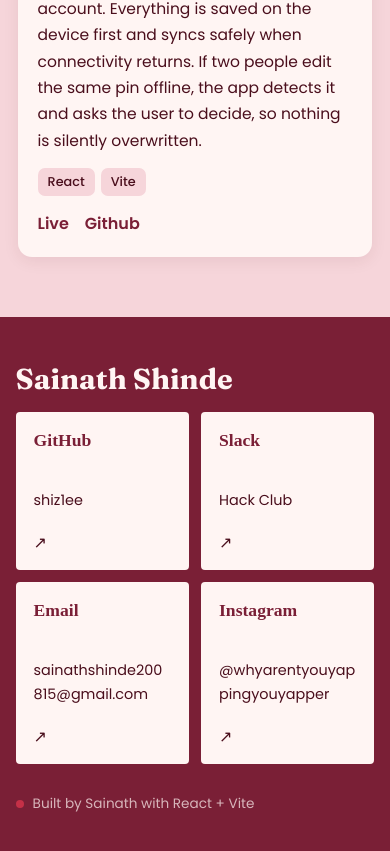
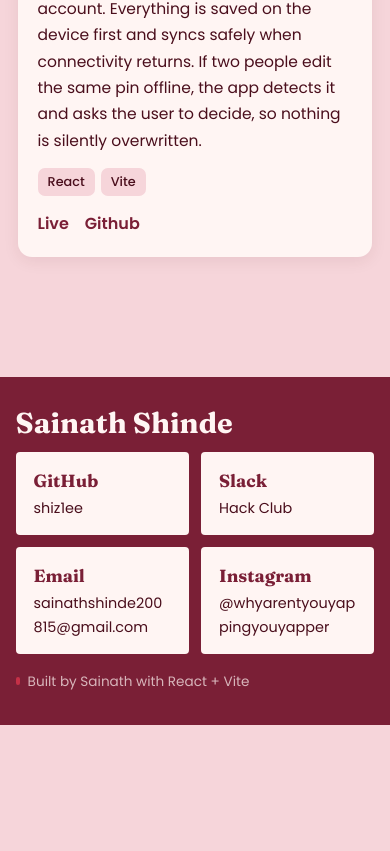
Before and after one commit to shiz1ee/My-Builder-Page, a React (Vite) app: page / in a window 390 px wide. Shown: the part 5503-6354 px from the top of the page. After the commit the page ends 6228 px from the top, so only its background shows below. Built offline with nearby package versions, Linux system fonts and the light colour scheme.

Commit message:
fixed the footer

```diff
--- a/src/components/Footer.css
+++ b/src/components/Footer.css
@@ -1,56 +1,3 @@
-.footer {
-    background: var(--burgundy);
-    color: var(--card);
-    padding: 48px max(4vw, calc((100vw - 1000px) / 2));
-}
-
-.contact-list {
-    display: grid;
-    grid-template-columns: repeat(4, 1fr);
-    gap: 12px;
-}
-
-.contact-row {
-    display: flex;
-    align-items: flex-start;
-    gap: 16px;
-    color: var(--text);
-    text-decoration: none;
-    transition: transform 0.2s;
-    background: var(--card);
-    padding: 14px 18px;
-    border-radius: var(--radius);
-    position: relative;
-    flex-direction: column;
-}
-
-.contact-row:hover {
-    transition: translateY(-4px);
-}
-
-.row-label {
-    font-family: 'Faunces', serif;
-    font-weight: 701;
-    font-size: 1.1rem;
-    color: var(--burgundy);
-}
-
-.row-handle {
-    font-size: 0.9rem;
-    overflow-wrap: anywhere;
-}
-
-.row-arrow {
-    color: var(--burgundy);
-    transition: color 0.2s;
-    position: absolute;
-    top: 14px;
-    right: 16px;
-}
-
-.contact-row:hover .row-arrow {
-    color: var(--accent);
-}
 
 .wordmark {
     font-family: 'Fraunces', serif;
@@ -60,28 +7,94 @@
     white-space: nowrap;
     color: var(--card);
     margin-top: 0;
-    margin-bottom: 20px;
+    margin-bottom: 16px;
     user-select: none;
+}
+
+.footer {
+  padding: 32px max(4vw, calc((100vw - 1000px) / 2));
+  background: var(--burgundy);
+  color: var(--card);
+  position: relative;
+  margin-top: 60px;
+}
+
+.footer-card {
+  display: grid;
+  grid-template-columns: repeat(4, 1fr);
+  gap: 12px;
+}
+
+.footer-card h2 {
+  font-size: 2rem;
+  margin-bottom: 8px;
+}
+
+.footer-card p {
+  max-width: 480px;
+  margin-bottom: 28px;
+  opacity: 0.85;
+}
+
+.footer-links {
+  display: grid;
+  grid-template-columns: repeat(auto-fit, minmax(180px, 1fr));
+  gap: 12px;
+}
+
+.footer-link {
+  display: flex;
+  flex-direction: column;
+  padding: 14px 18px;
+  background: var(--card);
+  color: var(--text);
+  border-radius: var(--radius);
+  text-decoration: none;
+  transition: transform 0.2s, background 0.2s;
+}
+
+.footer-link:hover {
+  transform: translateY(-4px);
+  background: var(--bg);
+}
+
+.footer-label {
+  font-family: 'Fraunces', serif;
+  font-weight: 700;
+  font-size: 1.1rem;
+  color: var(--burgundy);
+}
+
+.footer-handle {
+  font-size: 0.9rem;
+  word-break: break-all;
 }
 
 .footer-credit {
   display: flex;
   align-items: center;
-    gap: 9px;
-    margin-top: 28px;
+  gap: 8px;
   font-size: 0.85rem;
   opacity: 0.7;
+  position: absolute;
+  top: 38px;
+  right: max(4vw, calc((100vw - 1000px) / 2));
 }
 
 .footer-credit .dot {
-    width: 8px;
+  width: 4px;
   height: 8px;
-    background-color: var(--accent);
-    border-radius: 30px;
+  background: var(--accent);
+  border-radius: 10px;
 }
 
 @media (max-width: 700px) {
-    .contact-list {
+  .footer-card {
     grid-template-columns: repeat(2, 1fr);
   }
+
+  .footer-credit {
+    position: static;
+    margin-top: 16px;
   }
+}
--- a/src/components/Footer.jsx
+++ b/src/components/Footer.jsx
@@ -30,22 +30,20 @@ function Footer() {
     return (
         <footer id='contact' className='footer'>
                 <p className='wordmark'>Sainath Shinde</p>
-                <div className='contact-list'>
+                <div className='footer-card'>
                     {links.map((l) => (
                         <a
                         key={l.label}
                         href={l.href}
-                        className="contact-row"
+                        className="footer-link"
                         {...(l.external && {
                             target: '_blank',
                             rel: 'noopener noreferrer',
                         })}
                         >
 
-                        <span className="row-label">{l.label}</span>
-                        <span className="row-line"></span>
-                        <span className="row-handle">{l.handle}</span>
-                        <span className="row-arow">↗</span>
+                        <span className="footer-label">{l.label}</span>
+                        <span className="footer-handle">{l.handle}</span>
                         </a>
                     ))}
                 </div>
```
Lines whose indentation alone changed are shown as unchanged.
